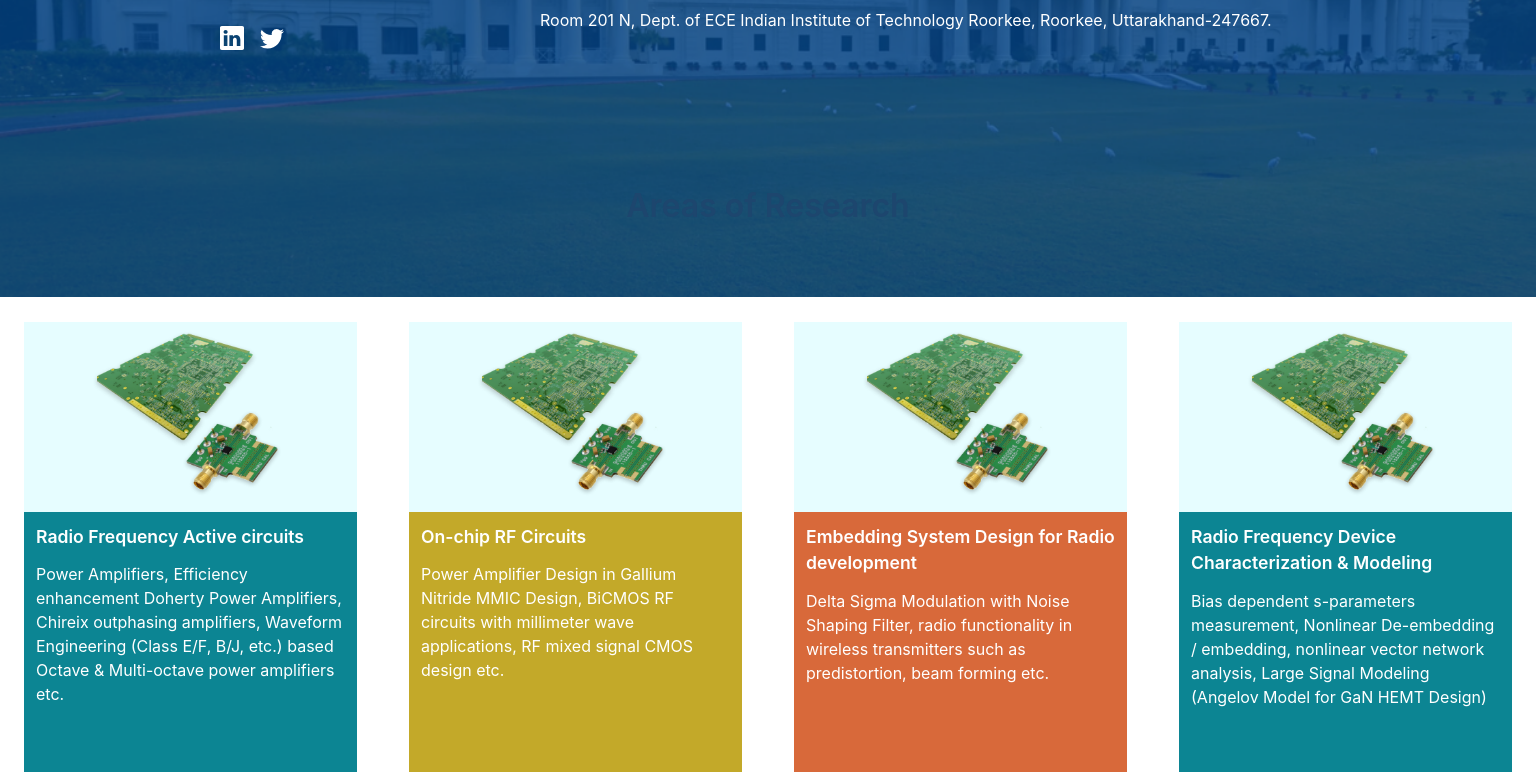
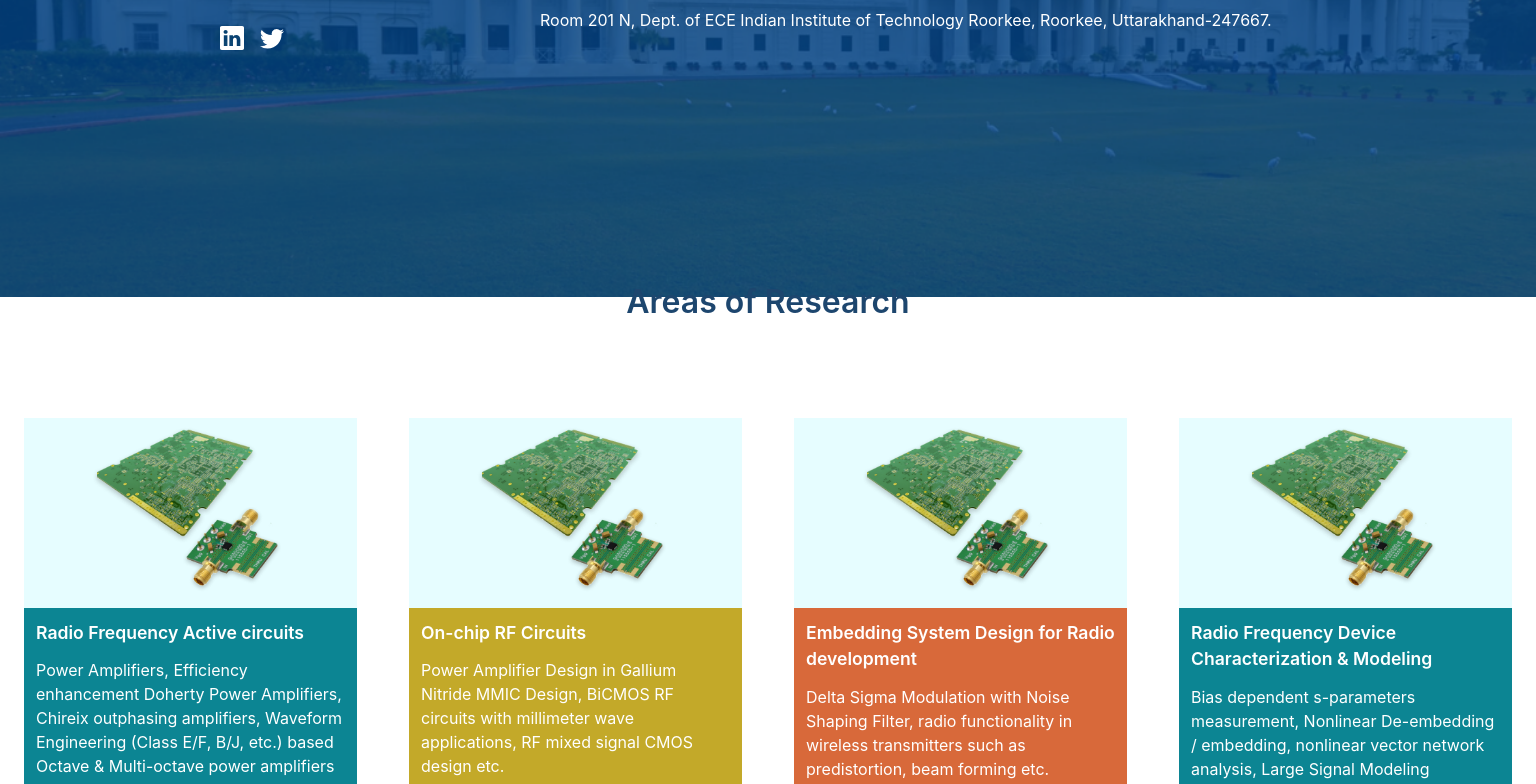
Before and after one commit to PraveshChamoli999/karun-rawat-portfolio, a React (Create React App) app: page / in a window 1536 px wide. Shown: the part 400-1184 px from the top of the page. Built offline with nearby package versions, Linux system fonts and the light colour scheme.

Commit message:
api changed for news and design changes

```diff
--- a/src/index.css
+++ b/src/index.css
@@ -18,6 +18,37 @@ code {
   }
 }
 
+@media screen and (min-width: 1120px) {
+  div.research {
+    margin-top: 2rem !important;
+    margin-bottom: 2rem !important;
+  }
+}
+
+@media screen and (min-width: 1220px) {
+  div.research {
+    margin-top: 4rem !important;
+  }
+}
+
+@media screen and (min-width: 1300px) {
+  div.research {
+    margin-top: 6rem !important;
+  }
+}
+
+@media screen and (min-width: 1400px) {
+  div.research {
+    margin-top: 8rem !important;
+  }
+}
+
+@media screen and (min-width: 1500px) {
+  div.research {
+    margin-top: 10rem !important;
+  }
+}
+
 @tailwind base;
 @tailwind components;
 @tailwind utilities;
--- a/src/pages/Home.js
+++ b/src/pages/Home.js
@@ -32,7 +32,7 @@ const Home = () => {
   return (
     <div>
       {/* ************************Research Section ************************ */}
-      <div className="research my-2 xl:my-16">
+      <div className="research my-2 ">
         <h2 className="text-center text-[2rem] text-[#1d466e] font-semibold mb-5 py-3 xl:py-12">
           Areas of Research
         </h2>
--- a/src/pages/NewsAndHighlights.js
+++ b/src/pages/NewsAndHighlights.js
@@ -1,6 +1,5 @@
 import React, { useEffect, useState } from "react";
 import { getAllNews } from "../services/getData";
-import NewsCard from "../components/NewsCard";
 
 const NewsAndHighlights = () => {
   const [NewsList, setNewsList] = useState([]);
@@ -21,7 +20,7 @@ const NewsAndHighlights = () => {
 
   return (
     <div>
-      <div className="research my-2 xl:my-16">
+      <div className="research my-2 ">
         <h2 className="text-center text-[2rem] text-[#1d466e] font-semibold pt-3 xl:pt-12">
           News and Highlights
         </h2>
@@ -30,13 +29,15 @@ const NewsAndHighlights = () => {
             <div>{error}</div>
           ) : (
             <div className="">
-              <div className="p-4">
-                <div className="grid grid-cols-1 gap-6 lg:gap-1 md:grid-cols-2 lg:grid-cols-3">
-                  {NewsList.map((news) => {
-                    return <NewsCard news={news}></NewsCard>;
+              <ul className="list-disc p-2">
+                {NewsList.map((news) => {
+                    return (
+                      <li key={news._id}>
+                        <p>{news.content}</p>
+                      </li>
+                    );
                   })}
-                </div>
-              </div>
+              </ul>
             </div>
           )}
         </div>
--- a/src/pages/Publications.js
+++ b/src/pages/Publications.js
@@ -22,7 +22,7 @@ const Publications = () => {
 
   return (
     <div>
-      <div className="research my-2 xl:my-16">
+      <div className="research my-2 ">
         <h2 className="text-center text-[2rem] text-[#1d466e] font-semibold pt-3 xl:pt-12">
           Publications
         </h2>
--- a/src/pages/TeamAndMembers.js
+++ b/src/pages/TeamAndMembers.js
@@ -102,7 +102,7 @@ const TeamAndMembers = () => {
     ],
   ];
   return (
-    <div className="research my-2 xl:my-16">
+    <div className="research my-2 ">
       <h2 className="text-center text-[2rem] text-[#1d466e] font-semibold pt-3 xl:pt-12">
         Team And Members
       </h2>
--- a/src/pages/TrainingAndWorshops.js
+++ b/src/pages/TrainingAndWorshops.js
@@ -22,7 +22,7 @@ const TrainingAndWorkshops = () => {
 
   return (
     <div>
-      <div className="research my-2 xl:my-16">
+      <div className="research my-2 ">
         <h2 className="text-center text-[2rem] text-[#1d466e] font-semibold pt-3 xl:pt-12">
           Training And Workshops
         </h2>
--- a/src/services/getData.js
+++ b/src/services/getData.js
@@ -1,7 +1,7 @@
 import apiService from "./apiService";
 
 export const getAllNews = async () => {
-  const res = await apiService.get(`/service/news`);
+  const res = await apiService.get(`/dashboard/publication?type=news`);
   if (!res.error && !res.data?.error) {
     res.data = res.data.data;
   } else {
```
